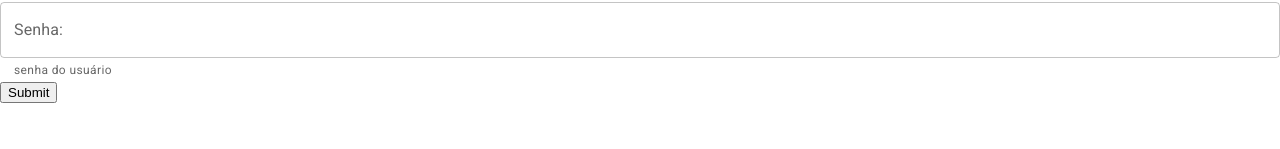
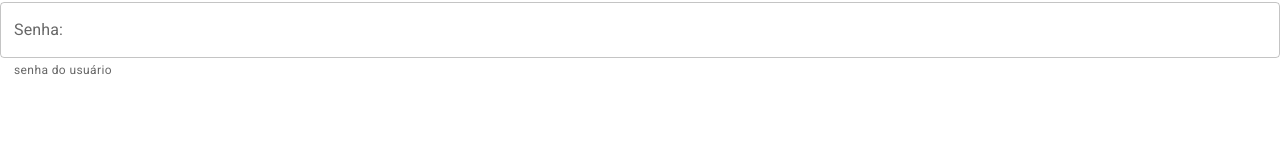
Before and after one commit to faueni/ifrn-chat-web, a Next.js app: page /login in a window 1280 px wide. Shown: the part 151-300 px from the top of the page. Built offline with nearby package versions, Linux system fonts and the light colour scheme.

Commit message:
modificado AppButton para uso de estado de componente

```diff
--- a/src/components/AppButtonComponent.js
+++ b/src/components/AppButtonComponent.js
@@ -1,7 +1,19 @@
-import React from 'react';
+import React from "react";
+import Button from "@mui/material/Button";
 
-export const AppButton = props => (
-  <div>
-    <input type="submit" title={props.title} />
-  </div>
-);
+export const AppButton = (props) => {
+  let href_button = props.href ?? null;
+  let color_button = props.color ?? "primary";
+  let handle_click = props.onClick ?? (() => null);
+
+  return (
+    <Button
+      color={color_button}
+      onClick={handle_click}
+      title={props.title}
+      {...props}
+    >
+      {props.label}
+    </Button>
+  );
+};
```
